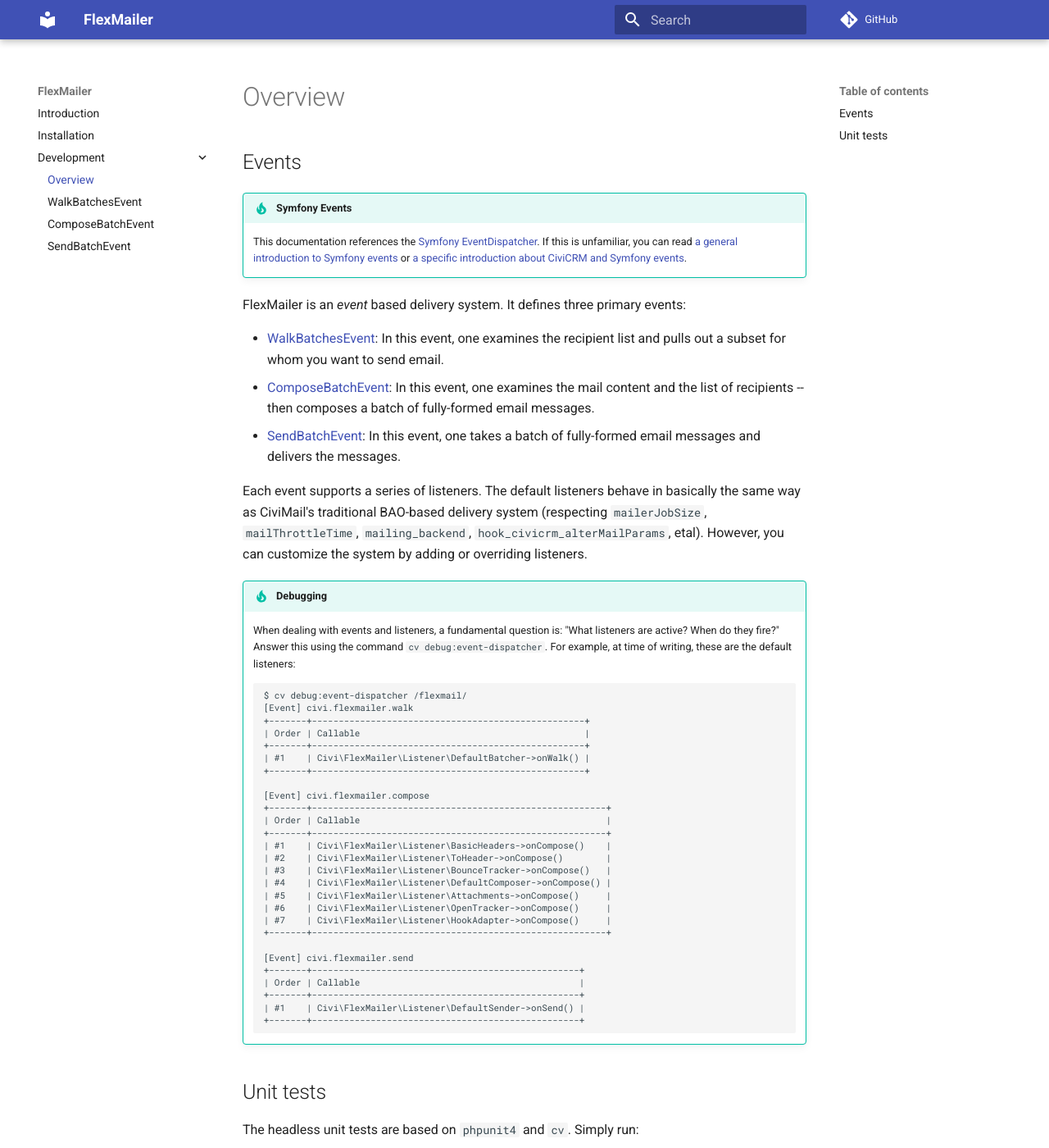
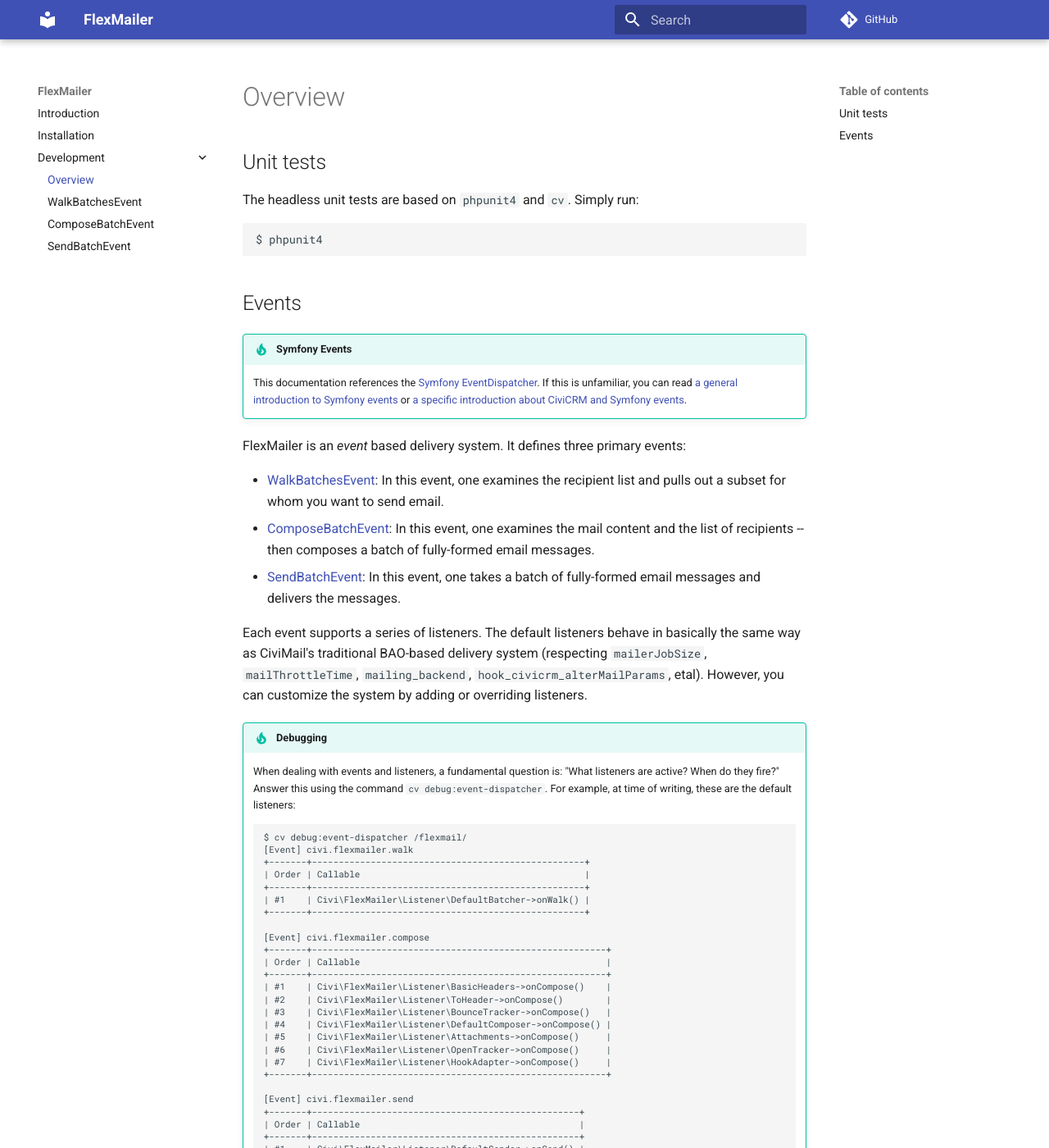
Before and after one commit to civicrm/org.civicrm.flexmailer, an MkDocs documentation site: the page built from docs/develop/index.md, in a window 1280 px wide and 1400 px high. Shown: the whole window at 82% size. Built offline with MkDocs 1.6.1 and Material for MkDocs 9.7.7, drawn with Linux system fonts in a browser that asks for light colours; comment, search, counter and statistics services are not loaded; old or Windows-style settings are respelled for this version of MkDocs; part of the change alters nothing that is shown.

Commit message:
docs/develop - Move unit tests higher up

````diff
--- a/docs/develop/index.md
+++ b/docs/develop/index.md
@@ -1,3 +1,11 @@
+## Unit tests
+
+The headless unit tests are based on `phpunit4` and `cv`. Simply run:
+
+```
+$ phpunit4
+```
+
 ## Events
 
 !!! tip "Symfony Events"
@@ -50,12 +58,3 @@ the system by adding or overriding listeners.
     | #1    | Civi\FlexMailer\Listener\DefaultSender->onSend() |
     +-------+--------------------------------------------------+
     ```
-
-
-## Unit tests
-
-The headless unit tests are based on `phpunit4` and `cv`. Simply run:
-
-```
-$ phpunit4
-```
````
